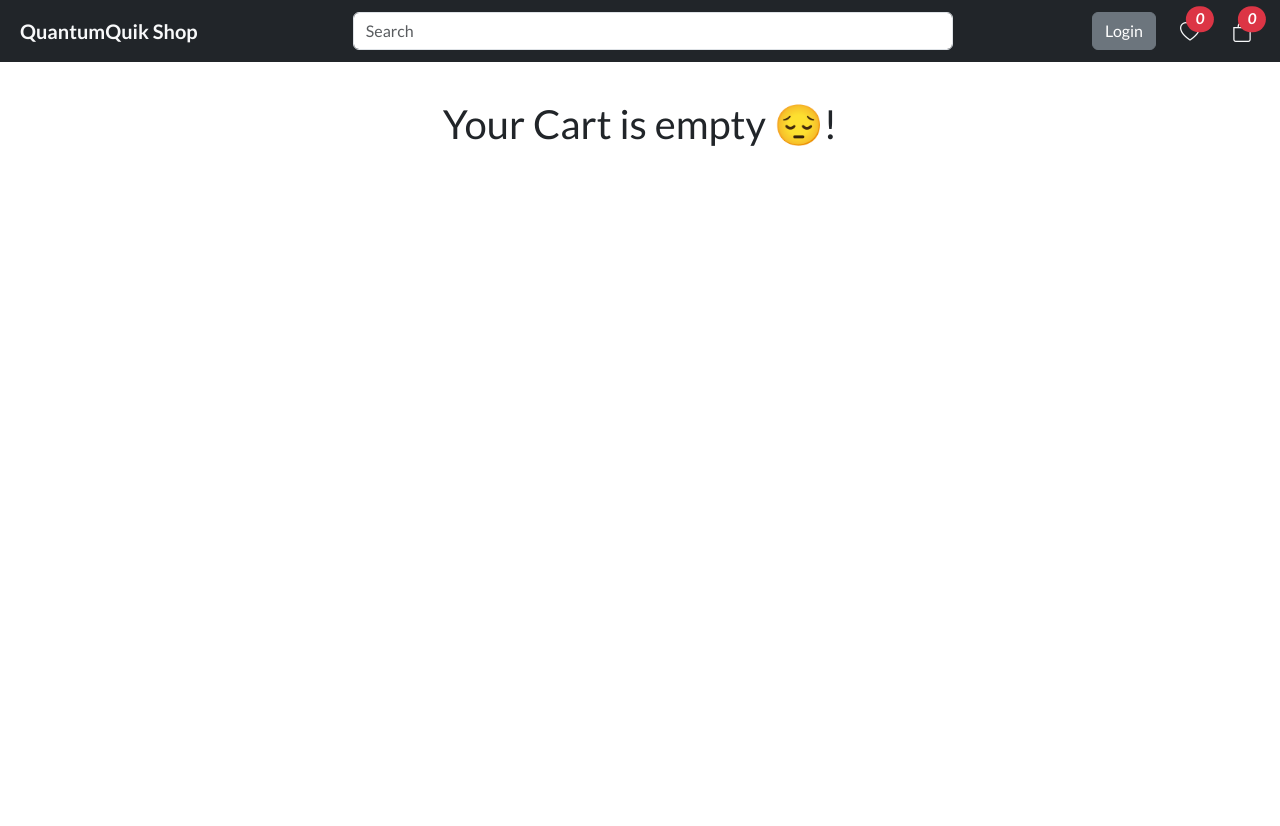
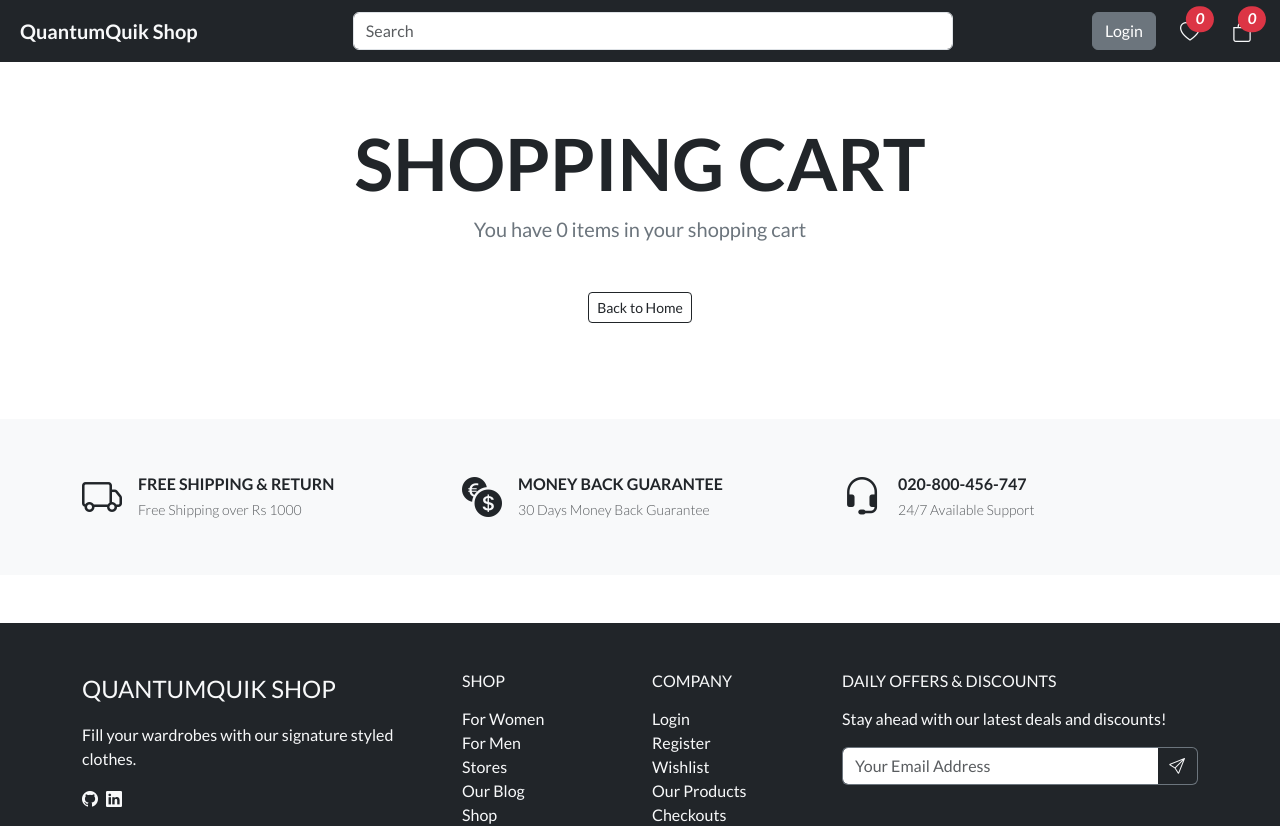
Before and after one commit to Malaya47/QuantumQuikShop, a React (Vite) app: page /cart in a window 1280 px wide. Shown: the top 826 px of the page. Before the commit the page ends 800 px from the top, so only its background shows below. Built offline with nearby package versions, Linux system fonts and the light colour scheme.

Commit message:
Improved Cart component

```diff
--- a/src/pages/Cart.jsx
+++ b/src/pages/Cart.jsx
@@ -14,6 +14,9 @@ import {
 import "react-toastify/dist/ReactToastify.css";
 import { ToastContainer, toast } from "react-toastify";
 import Header from "../components/Header";
+import ServiceSection from "../components/ServiceSection";
+import Footer from "../components/Footer";
+import { Link } from "react-router-dom";
 
 const Cart = () => {
   const dispatch = useDispatch();
@@ -72,17 +75,23 @@ const Cart = () => {
     <>
       <ToastContainer theme="dark" autoClose={1000} />
       <Header />
-      {cart && cart.length > 0 ? (
+
       <div className="container">
         <div className="row justify-content-center mt-5">
-            <div className="col-12 py-4">
-              <h1 className="text-center text-uppercase display-2 mt-5 lato-bold">
+          <div className="col-12 py-4 text-center">
+            <h1 className="text-uppercase display-2 mt-5 lato-bold">
               Shopping Cart
             </h1>
-              <p className="text-center fs-5">
+            <p className="text-secondary mb-5 fs-5">
               You have {cart.length} items in your shopping cart
             </p>
-              <div className="mt-12">
+            {cart.length <= 0 && (
+              <Link to={"/"} className="btn btn-sm btn-outline-dark ">
+                Back to Home
+              </Link>
+            )}
+
+            <div className="">
               <div className="row">
                 <div className="col-12 col-lg-8">
                   <section
@@ -163,6 +172,7 @@ const Cart = () => {
                     </ul>
                   </section>
                 </div>
+                {cart && cart.length > 0 && (
                   <div className="col-12 col-lg-4">
                     <section
                       aria-labelledby="summary-heading"
@@ -215,16 +225,15 @@ const Cart = () => {
                       </div>
                     </section>
                   </div>
+                )}
               </div>
             </div>
           </div>
         </div>
       </div>
-      ) : (
-        <h1 style={{ marginTop: "100px" }} className="text-center">
-          Your Cart is empty 😔!
-        </h1>
-      )}
+
+      <ServiceSection />
+      <Footer />
     </>
   );
 };
```
Lines whose indentation alone changed are shown as unchanged.
